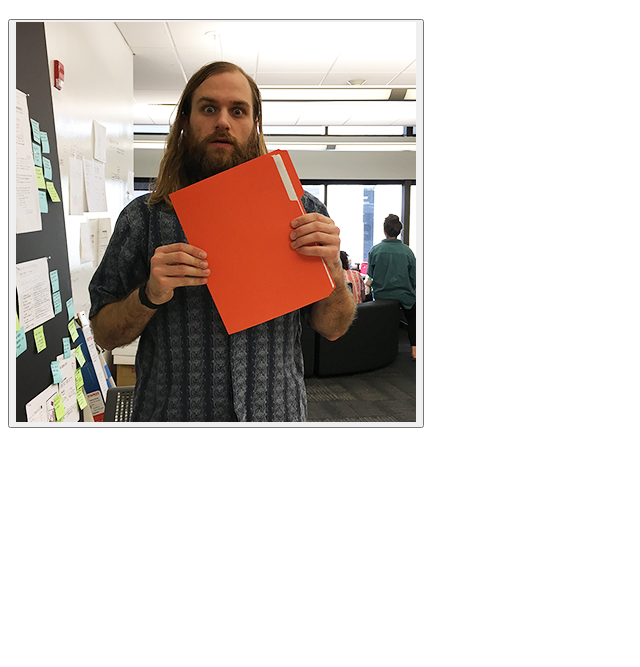
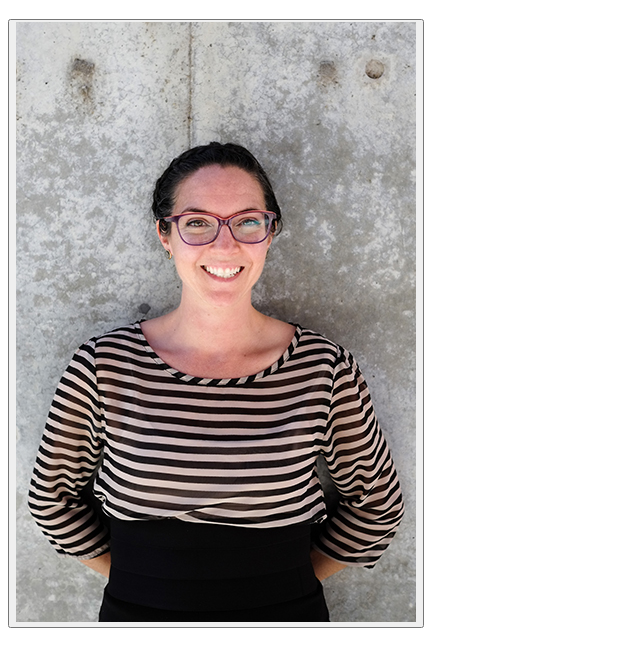
Before and after one commit to patrickm02L/marni, a plain HTML site: page index.html in a window 1280 px wide. Shown: the part 61-728 px from the top of the page, without its empty margins (0-640 px from the left). Drawn offline with Linux system fonts and the light colour scheme.

Commit message:
Change image to marni

```diff
--- a/index.html
+++ b/index.html
@@ -12,7 +12,7 @@ function playIt()
 <body>
   <h1>Click on Lincoln!</h1>
     <form action="" method="post">
-        <button type="button" onclick="playIt()"><img src="lincoln-400.jpg" title="marni" /></button>
+        <button type="button" onclick="playIt()"><img src="marni.jpg" title="marni" /></button>
         <div id="embed"></div>
     </form>
 
```
Also changed, not shown: marni.jpg (added).
